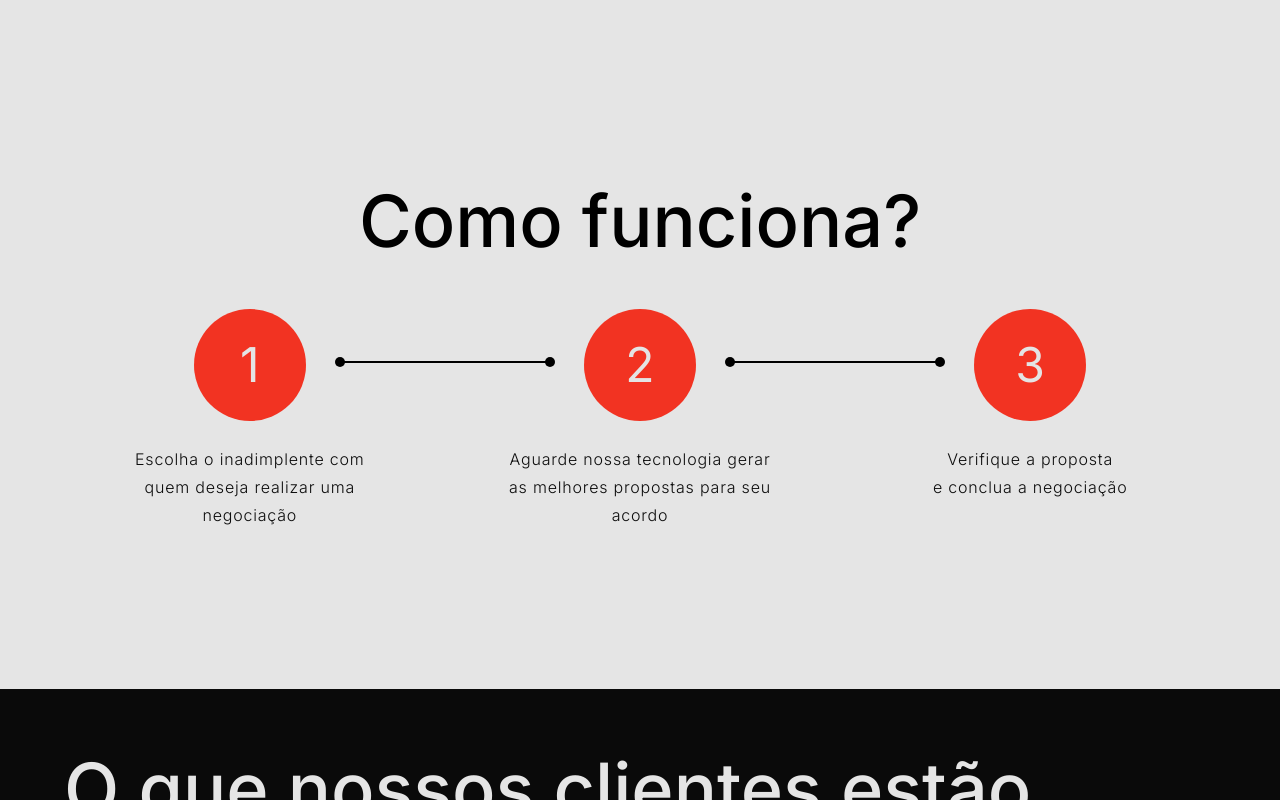
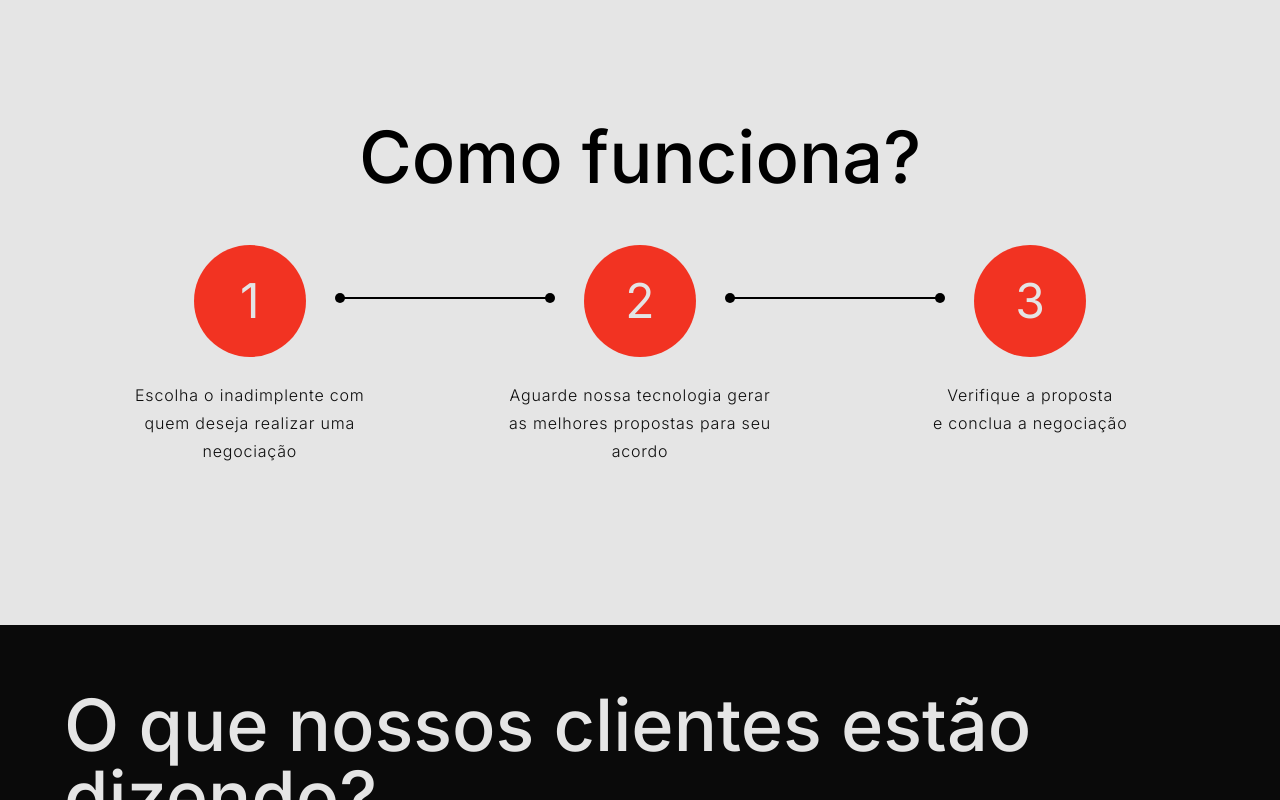
Before and after one commit to fpeduu/reco, a Next.js app in the folder nextjs_frontend/: page / in a window 1280 px wide. Shown: the part 1660-2460 px from the top of the page. Built offline with nearby package versions, Linux system fonts and the light colour scheme; no server answers.

Commit message:
more fixes in landing page

```diff
--- a/nextjs_frontend/src/app/page.tsx
+++ b/nextjs_frontend/src/app/page.tsx
@@ -89,7 +89,7 @@ export default function Home() {
       </section>
       {/* SECTION USER GUIDE */}
       <section id="userGuide" className="w-full max-h-fit bg-neutral-200 ">
-        <div className="flex flex-col items-center p-16 mb-24">
+        <div className="flex flex-col items-center px-16 pb-16 mb-24">
           <h2 className="text-7xl font-medium">Como funciona?</h2>
           <div className="flex flex-col gap-5 mt-5 md:flex-row lg:gap-10 ">
             <div className={Styles.userGuideStep}>
@@ -214,7 +214,7 @@ export default function Home() {
       </section>
       {/* CUSTOM PLAN SECTION */}
       <section id="customPlan" className="w-full max-h-fit bg-neutral-950">
-        <div className="flex flex-wrap px-32 py-16 flex-col text-white justify-center">
+        <div className="flex flex-wrap px-16 md:px-32 py-16 flex-col text-white">
           <h2 className="text-4xl mb-10 md:text-7xl text-center font-medium md:text-start">
             Plano personalizado
           </h2>
```
